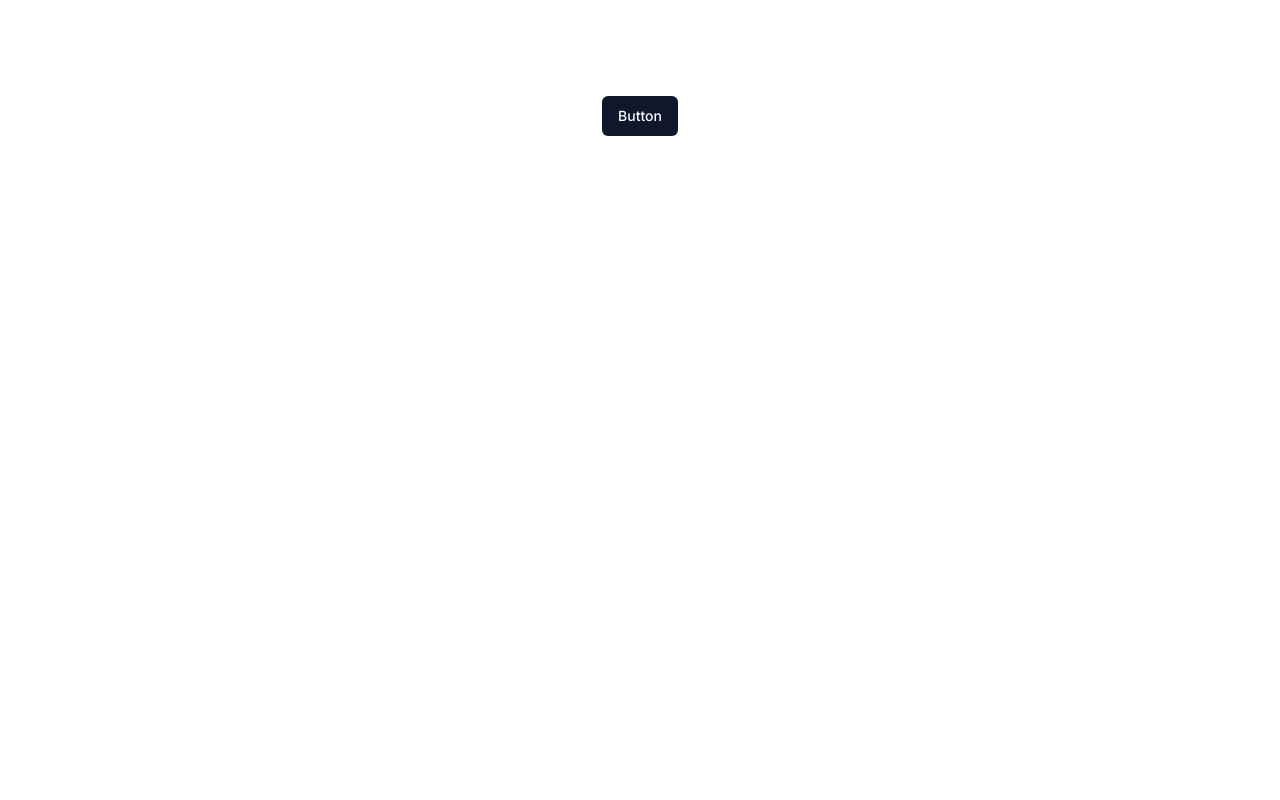
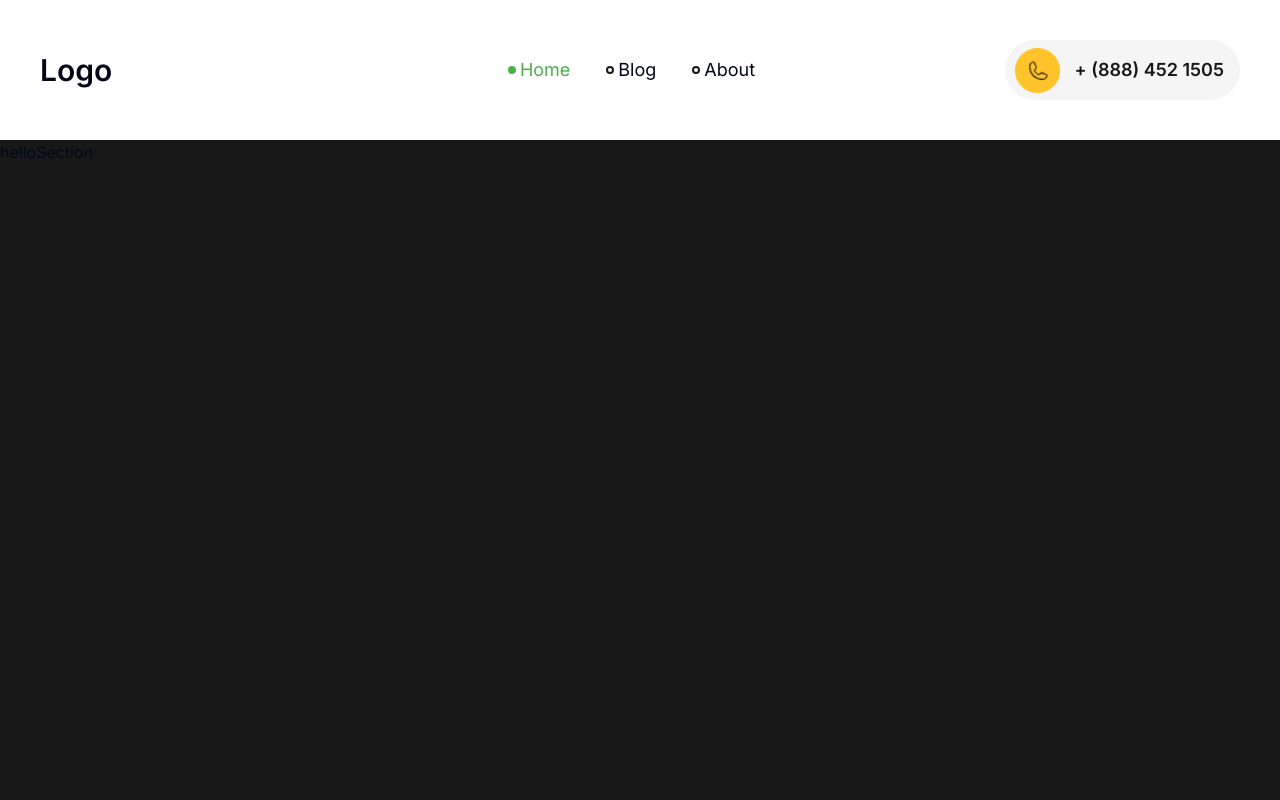
Before and after one commit to Zhybuliou/start-next, a Next.js app in the folder core/: page / in a window 1280 px wide. Shown: the top 800 px of the page. Built offline with nearby package versions, Linux system fonts and the light colour scheme.

Commit message:
feat: ADD header

```diff
--- a/core/package.json
+++ b/core/package.json
@@ -15,6 +15,7 @@
     "clsx": "^2.1.1",
     "lucide-react": "^0.396.0",
     "next": "14.2.4",
+    "next-themes": "^0.3.0",
     "react": "^18",
     "react-dom": "^18",
     "tailwind-merge": "^2.3.0",
--- a/core/src/app/layout.tsx
+++ b/core/src/app/layout.tsx
@@ -1,7 +1,10 @@
 import type { Metadata } from "next";
+import { ThemeProvider } from "next-themes";
 import "./globals.css";
-import { Inter as FontSans } from "next/font/google"
-import { cn } from "@/lib/utils"
+import { Inter as FontSans } from "next/font/google";
+import { cn } from "@/lib/utils";
+import Header from "@/components/layout/header";
+import Footer from "@/components/layout/footer";
 
 export const metadata: Metadata = {
   title: "Create Next App",
@@ -11,7 +14,7 @@ export const metadata: Metadata = {
 const fontSans = FontSans({
   subsets: ["latin"],
   variable: "--font-sans",
-})
+});
 
 export default function RootLayout({
   children,
@@ -20,10 +23,16 @@ export default function RootLayout({
 }>) {
   return (
     <html lang="en">
-      <body  className={cn(
+      <body
+        className={cn(
           "min-h-screen bg-background font-sans antialiased",
-          fontSans.variable
-        )}>{children}</body>
+          fontSans.variable,
+        )}
+      >
+        <Header />
+        <ThemeProvider>{children}</ThemeProvider>
+        <Footer />
+      </body>
     </html>
   );
 }
--- a/core/src/app/page.tsx
+++ b/core/src/app/page.tsx
@@ -1,9 +1,9 @@
-import { Button } from "@/components/ui/button";
+import HelloSection from "@/components/home-page/helloSection";
 
 export default function Home() {
   return (
-    <main className="flex min-h-screen flex-col items-center justify-between p-24">
-     <Button>Button</Button>
+    <main>
+      <HelloSection />
     </main>
   );
 }
--- /dev/null
+++ b/core/src/components/home-page/helloSection.tsx
@@ -0,0 +1,5 @@
+import React from "react";
+
+export default function HelloSection() {
+  return <section className="h-[842px] bg-primary03">helloSection</section>;
+}
--- /dev/null
+++ b/core/src/components/layout/footer.tsx
@@ -0,0 +1,5 @@
+import React from "react";
+
+export default function Footer() {
+  return <div>Footer</div>;
+}
--- /dev/null
+++ b/core/src/components/layout/header.tsx
@@ -0,0 +1,29 @@
+import React from "react";
+import Navbar from "../navBar";
+import { Button } from "../ui/button";
+import Image from "next/image";
+
+export default function Header() {
+  return (
+    <div className="h-[140px] flex justify-center items-center ">
+      <div className="h-[60px] w-[1200px] flex items-center justify-between">
+        <div className="w-[182px] text-heading-05">Logo</div>
+        <Navbar />
+        <Button
+          className="w-[235px] h-[60px]
+         bg-primary04 text-primary03
+         hover:text-primary05
+         rounded-full flex justify-between pl-[10px]"
+        >
+          <Image
+            src="/icons/tel.png"
+            width={45}
+            height={45}
+            alt="icon telephone"
+          />
+          <p className="text-button">+ (888) 452 1505</p>
+        </Button>
+      </div>
+    </div>
+  );
+}
--- /dev/null
+++ b/core/src/components/navBar.tsx
@@ -0,0 +1,39 @@
+"use client";
+import Link from "next/link";
+import { usePathname } from "next/navigation";
+
+const NavLinks = [
+  { id: 1, name: "Home", path: "/" },
+  { id: 2, name: "Blog", path: "/blog" },
+  { id: 3, name: "About", path: "/about" },
+];
+
+const Navbar = () => {
+  const pathname = usePathname();
+  const isActive = (path: string) => path === pathname;
+
+  return (
+    <nav>
+      <ul className="flex text-navbar">
+        {NavLinks.map((link) => {
+          return (
+            <li key={link.id}>
+              <Link
+                href={link.path}
+                className={
+                  isActive(link.path)
+                    ? "flex items-center text-primary02 before:inline-block before:w-2 before:h-2 before:mr-1 ml-[36px] before:bg-primary02 before:rounded-full "
+                    : "flex items-center before:inline-block before:w-2 before:h-2 before:mr-1 ml-[36px] before:border-primary03 before:border-2 before:rounded-full"
+                }
+              >
+                {link.name}
+              </Link>
+            </li>
+          );
+        })}
+      </ul>
+    </nav>
+  );
+};
+
+export default Navbar;
--- a/core/src/lib/utils.ts
+++ b/core/src/lib/utils.ts
@@ -1,6 +1,6 @@
-import { type ClassValue, clsx } from "clsx"
-import { twMerge } from "tailwind-merge"
+import { type ClassValue, clsx } from "clsx";
+import { twMerge } from "tailwind-merge";
 
 export function cn(...inputs: ClassValue[]) {
-  return twMerge(clsx(inputs))
+  return twMerge(clsx(inputs));
 }
--- a/core/tailwind.config.ts
+++ b/core/tailwind.config.ts
@@ -1,11 +1,13 @@
-import type { Config } from "tailwindcss"
-const { fontFamily } = require("tailwindcss/defaultTheme")
+import type { Config } from "tailwindcss";
+const { fontFamily } = require("tailwindcss/defaultTheme");
 
 const config = {
   darkMode: ["class"],
   content: [
-    './src/**/*.{ts,tsx}',
-	],
+    "./src/**/*.{ts,tsx}",
+    "./@/components/**/*.{ts,tsx}",
+    "./@/components/**/*.{ts,tsx}",
+  ],
   prefix: "",
   theme: {
     container: {
@@ -19,8 +21,95 @@ const config = {
       fontFamily: {
         sans: ["var(--font-sans)", ...fontFamily.sans],
       },
+      fontSize: {
+        heading01: [
+          "50px",
+          {
+            lineHeight: "130%",
+            letterSpacing: "0%",
+            fontWeight: "600",
+          },
+        ],
+        "heading-02": [
+          "45px",
+          {
+            lineHeight: "130%",
+            letterSpacing: "0%",
+            fontWeight: "600",
+          },
+        ],
+        "heading-03": [
+          "40px",
+          {
+            lineHeight: "130%",
+            letterSpacing: "0%",
+            fontWeight: "600",
+          },
+        ],
+        "heading-04": [
+          "35px",
+          {
+            lineHeight: "130%",
+            letterSpacing: "0%",
+            fontWeight: "600",
+          },
+        ],
+        "heading-05": [
+          "30px",
+          {
+            lineHeight: "130%",
+            letterSpacing: "0%",
+            fontWeight: "600",
+          },
+        ],
+        "heading-06": [
+          "25px",
+          {
+            lineHeight: "130%",
+            letterSpacing: "0%",
+            fontWeight: "600",
+          },
+        ],
+        paragraph: [
+          "16px",
+          {
+            lineHeight: "147.5%",
+            letterSpacing: "0%",
+            fontWeight: "400",
+          },
+        ],
+        quotes: [
+          "32px",
+          {
+            lineHeight: "140%",
+            letterSpacing: "0%",
+            fontWeight: "400",
+          },
+        ],
+        button: [
+          "18px",
+          {
+            lineHeight: "160%",
+            letterSpacing: "0%",
+            fontWeight: "600",
+          },
+        ],
+        navbar: [
+          "18px",
+          {
+            lineHeight: "160%",
+            letterSpacing: "0%",
+            fontWeight: "400",
+          },
+        ],
+      },
       colors: {
         border: "hsl(var(--border))",
+        primary01: "#FFCC4A",
+        primary02: "rgb(78, 175, 78)",
+        primary03: "rgb(24, 24, 24)",
+        primary04: "rgb(245, 245, 245)",
+        primary05: "rgb(228, 228, 228)",
         input: "hsl(var(--input))",
         ring: "hsl(var(--ring))",
         background: "hsl(var(--background))",
@@ -58,6 +147,7 @@ const config = {
         lg: "var(--radius)",
         md: "calc(var(--radius) - 2px)",
         sm: "calc(var(--radius) - 4px)",
+        button: "42px",
       },
       keyframes: {
         "accordion-down": {
@@ -76,6 +166,6 @@ const config = {
     },
   },
   plugins: [require("tailwindcss-animate")],
-} satisfies Config
+} satisfies Config;
 
-export default config
+export default config;
```
Also changed, not shown: core/src/components/ui/button.tsx (+13 -13 lines), core/components.json, core/public/icons/tel.png (added), core/src/app/globals.css (indentation only), 1 other file (tests, documents, lock files or other folders).
